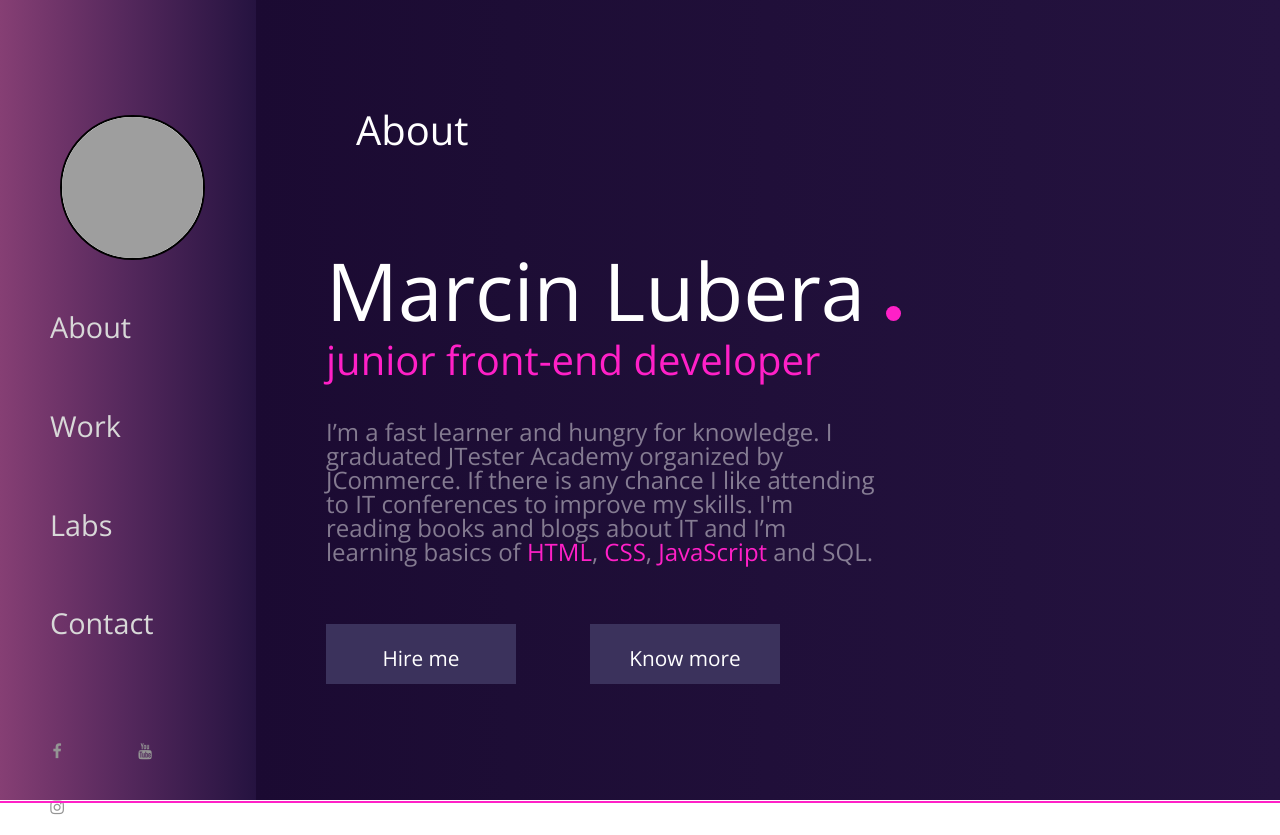
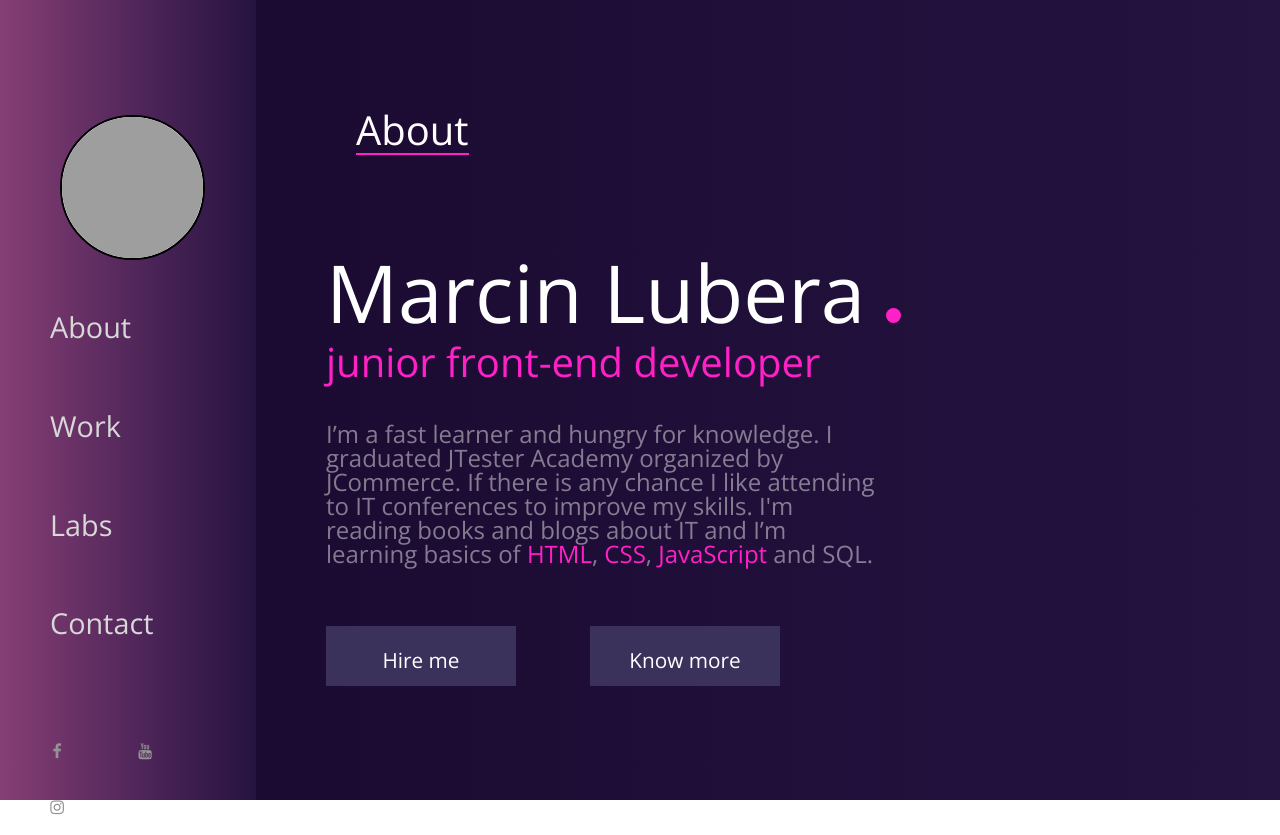
Before and after one commit to MarcinLubera/Portfolio, a website: page index.html in a window 1280 px wide. Drawn offline with nearby package versions, Linux system fonts and the light colour scheme; grey boxes are pictures that could not be loaded.

Commit message:
underline

```diff
--- a/scss/_title.scss
+++ b/scss/_title.scss
@@ -9,13 +9,14 @@
     .title--primary {
         margin-top: 110px;
         margin-left: 100px;
+        display: inline-block;
         &::after {
             content: '';
             display: block;
             width: 100%;
             height: 2px;
             background: #ff20c7;
-            position: absolute;
+            position: relative;
             left: 0;
             bottom: -3px;
           }
```
Also changed, not shown: css/style.css, 1 other file.
